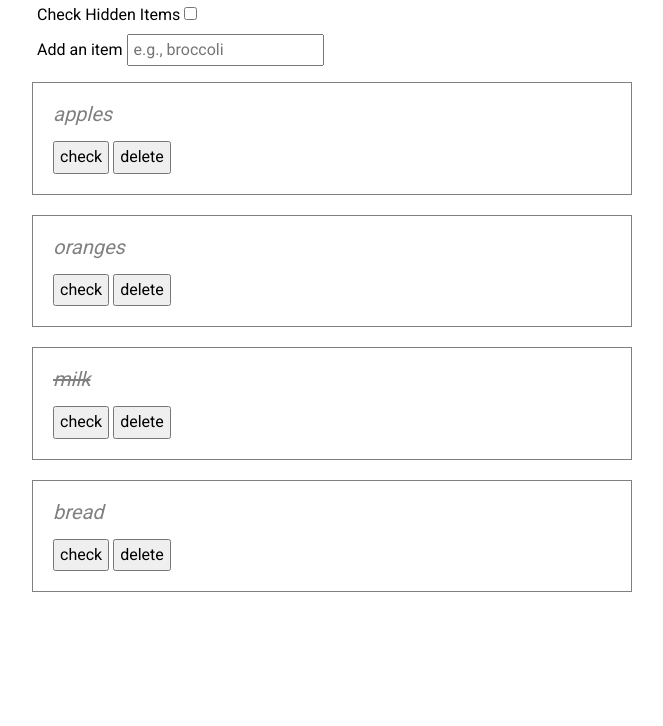
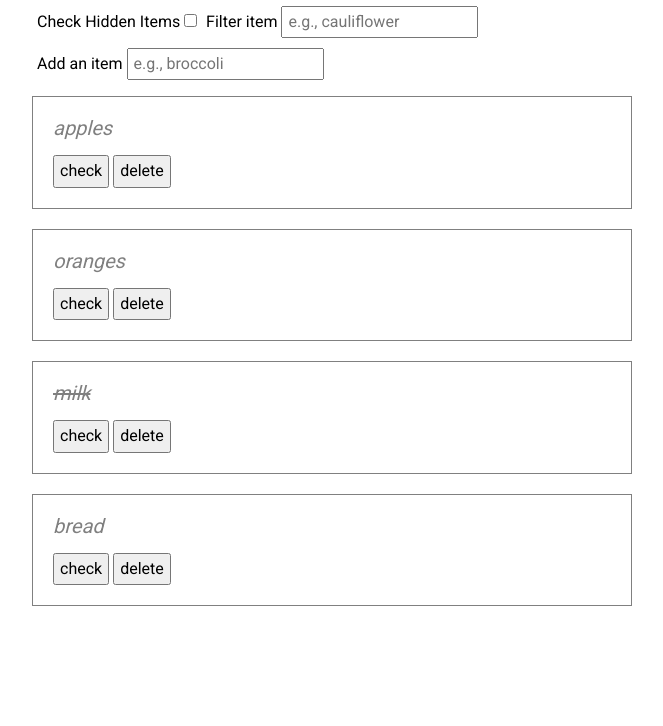
Before and after one commit to thinkful-ei22/shopping-solo-albert, a plain HTML site: page index.html in a window 1280 px wide. Shown: the part 74-800 px from the top of the page, without its empty margins (308-971 px from the left). Drawn offline with nearby package versions, Linux system fonts and the light colour scheme.

Commit message:
added filter input

```diff
--- a/index.html
+++ b/index.html
@@ -12,7 +12,8 @@
         <div class ="hidden-checkbox">
             <label for="hidden-toggle">Check Hidden Items</label>
             <input type="checkbox" name="hidden-toggle" id="hidden-toggle" class="js-hidden-checkbox-toggle">
-            <!-- <label><input type="checkbox" name="hide-checked-toggle" id="hide-checked-toggle" class="js-hide-checked-toggle">Hide Items</label> -->
+            <label for="shopping-filter">Filter item</label>
+            <input type="text" name="shopping-filter" id="js-shopping-filter"; class="js-shopping-filter" placeholder="e.g., cauliflower">
         </div>
         <form id="js-shopping-list-form">
             <label for="shopping-list-entry">Add an item</label>
```
